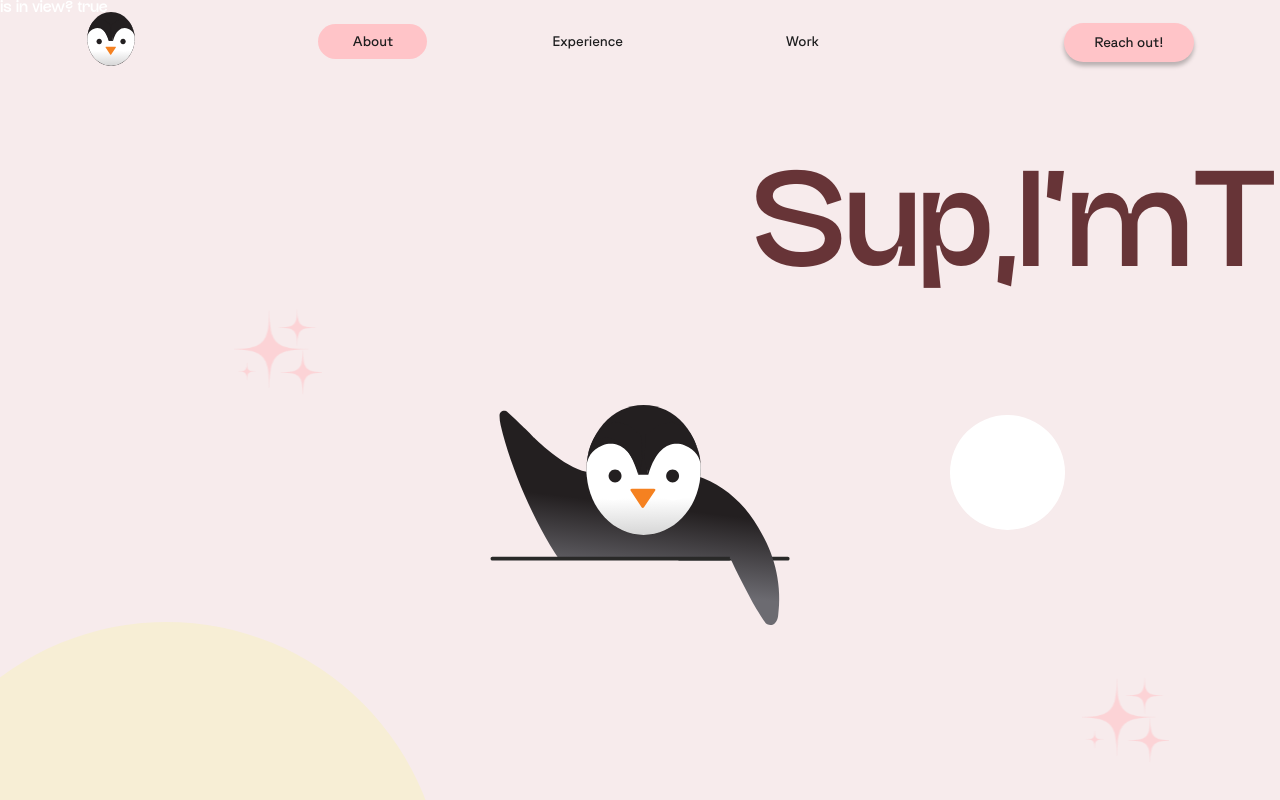
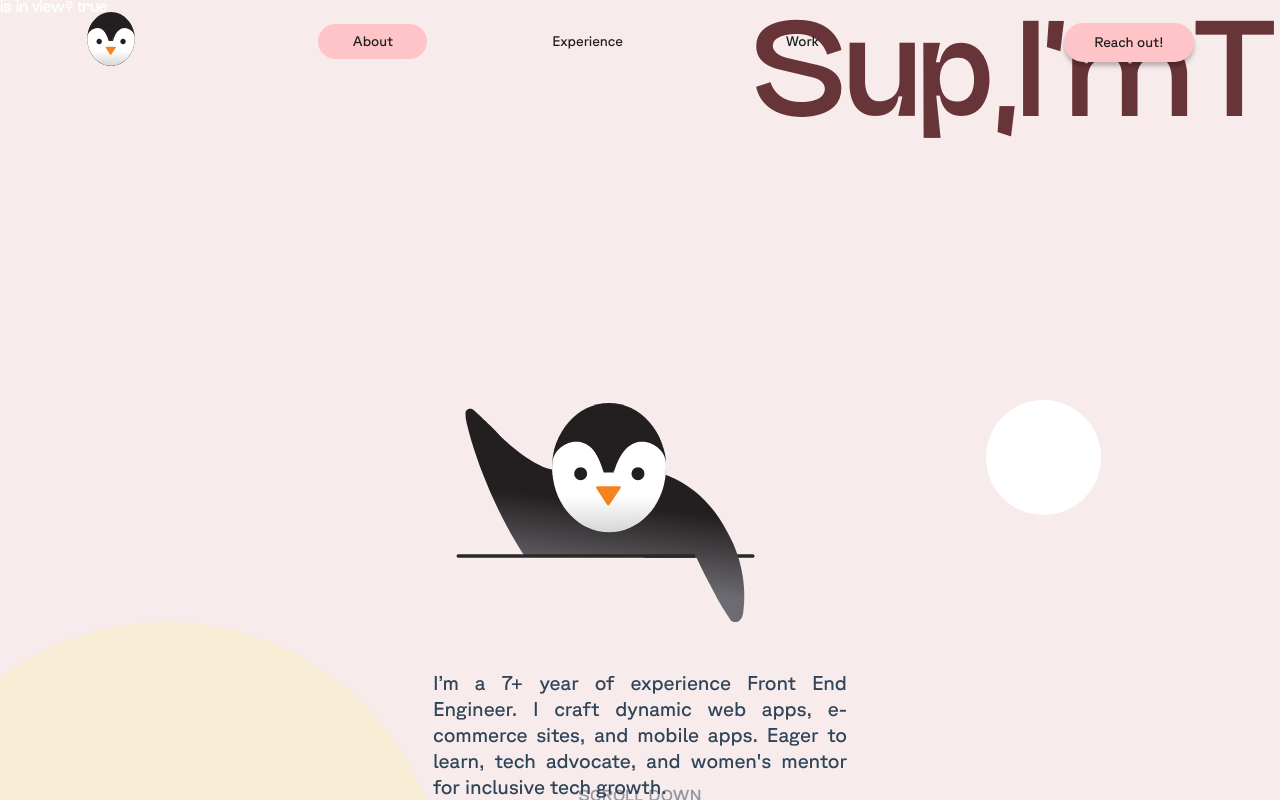
Before and after one commit to tatellog/next-vercel, a Next.js app: page /about in a window 1280 px wide. Shown: the top 800 px of the page. Built offline with nearby package versions, Linux system fonts and the light colour scheme; a web font is replaced by a local one.

Commit message:
Add useTransform to body component

```diff
--- /dev/null
+++ b/src/components/atoms/Illustration/body.tsx
@@ -0,0 +1,44 @@
+import { useEffect } from 'react'
+import { motion, useMotionValue, useTransform } from 'framer-motion'
+import styled from 'styled-components'
+
+const ImageContainer = styled(motion.img)`
+  position: fixed;
+  width: 18.71894rem;
+  height: 14.08725rem;
+
+  right: 41%;
+  transform: translate(50%, -50%);
+`
+
+const BodyFigure = () => {
+  const scrollY = useMotionValue(0)
+  const translateY = useTransform(scrollY, [0, 300], [80, -245])
+  const scale = useTransform(scrollY, [0, 400], [1, 0.67])
+
+  useEffect(() => {
+    const updateScrollY = () => {
+      scrollY.set(window.scrollY * 0.6)
+    }
+
+    window.addEventListener('scroll', updateScrollY)
+    return () => {
+      window.removeEventListener('scroll', updateScrollY)
+    }
+  }, [])
+
+  return (
+    <ImageContainer
+      src="/images/svg/big-logo.svg"
+      alt=""
+      style={{
+        x: 0,
+        y: translateY,
+        scale,
+        translateZ: 0,
+      }}
+    />
+  )
+}
+
+export default BodyFigure
--- /dev/null
+++ b/src/components/molecules/CircleAnimation/index.tsx
@@ -0,0 +1,37 @@
+import { useEffect } from 'react'
+import { useMotionValue, useTransform } from 'framer-motion'
+
+import { CircleContainer } from './styles'
+
+const CircleAnimated = () => {
+  const scrollY = useMotionValue(0)
+  const x = useTransform(scrollY, [0, 400], [0, -510])
+  const y = useTransform(scrollY, [0, 400], [0, -280])
+  const scale = useTransform(scrollY, [0, 400], [1, 2])
+  const opacity = useTransform(scrollY, [0, 400], [1, 0.7])
+
+  useEffect(() => {
+    const updateScrollY = () => {
+      scrollY.set(window.scrollY)
+    }
+
+    window.addEventListener('scroll', updateScrollY)
+    return () => {
+      window.removeEventListener('scroll', updateScrollY)
+    }
+  }, [])
+
+  return (
+    <CircleContainer
+      style={{
+        x,
+        y,
+        scale,
+        translateZ: 0,
+        opacity,
+      }}
+    />
+  )
+}
+
+export default CircleAnimated
--- /dev/null
+++ b/src/components/molecules/CircleAnimation/styles.ts
@@ -0,0 +1,12 @@
+import { motion } from 'framer-motion'
+import styled from 'styled-components'
+
+export const CircleContainer = styled(motion.div)`
+  position: fixed;
+  top: 50%;
+  left: 77%;
+  width: 7.1875rem;
+  height: 7.1875rem;
+  border-radius: 34.6875rem;
+  background: #fff;
+`
--- /dev/null
+++ b/src/components/molecules/Item/styles.ts
@@ -0,0 +1,44 @@
+import styled from 'styled-components'
+
+export const SectionContainer = styled.section`
+  height: 100vh;
+  display: flex;
+  justify-content: center;
+  align-items: center;
+  & div {
+    width: 200px;
+    height: 300px;
+    border: 2px dotted red;
+    position: relative;
+
+    & .progress {
+      & svg {
+        transform: translateX(-100px) rotate(-90deg);
+        & .bg {
+          stroke: var(--accent);
+          opacity: 0.2;
+        }
+        & circle {
+          stroke-dashoffset: 0;
+          stroke-width: 5%;
+          fill: none;
+        }
+        & .indicator {
+          stroke: red;
+        }
+      }
+    }
+
+    & .progress {
+      stroke: red;
+    }
+    & .progress {
+      position: sticky;
+      top: 0;
+      width: 80px;
+      height: 80px;
+      margin: 0;
+      padding: 0;
+    }
+  }
+`
--- a/src/components/molecules/ParallaxScroll/index.tsx
+++ b/src/components/molecules/ParallaxScroll/index.tsx
@@ -3,60 +3,39 @@ import { useInView } from 'react-intersection-observer'
 import { motion, useScroll, useTransform } from 'framer-motion'
 
 import AboutHeading from '../AboutHeading'
+import CircleAnimation from '../CircleAnimation'
 
 import {
   CircleHight,
   CircleMedium,
-  CircleSmall,
   Divider,
   ParallaxContainer,
-  ShapesContainer,
   TextContainer,
   TextDescription,
   TitleHint,
 } from './styles'
 
-import Illustration from '@/components/atoms/Circle/Ilustration'
+import BodyFigure from '@/components/atoms/Illustration/body'
 
 const Parallax = () => {
   const { scrollY } = useScroll()
-  const y1 = useTransform(scrollY, [300, 200], [130, 120])
-  const y2 = useTransform(scrollY, [0, 100], [-250, 240])
-  const x2 = useTransform(scrollY, [100, 0], [-150, 400])
-  const scaleShapesContainer = useTransform(scrollY, [0, 100], [1, 0.65])
-  const scaleCircleSmall = useTransform(scrollY, [0, 100], [1, 2.8])
-  const translateYCircleSmall = useTransform(scrollY, [0, 100], [-100, -100])
-  const translateXCircleSmall = useTransform(scrollY, [0, 100], [200, -170])
-
   const [ref, inView] = useInView({
     threshold: 0.5,
     triggerOnce: false,
   })
 
+  const y2 = useTransform(scrollY, [0, 100], [-250, 240])
+  const x2 = useTransform(scrollY, [100, 0], [-150, 400])
+
   const variants = {
     visible: { opacity: 1, scale: 1, y: 0 },
-    hidden: {
-      opacity: 0,
-      scale: 0.65,
-      y: 50,
-    },
+    hidden: { opacity: 0, scale: 0.65, y: 50 },
   }
 
   return (
     <ParallaxContainer>
-      <ShapesContainer
-        className="shape"
-        style={{ y: y1, x: 0, scale: scaleShapesContainer }}
-      >
-        <Illustration />
-        <CircleSmall
-          style={{
-            y: translateYCircleSmall,
-            x: translateXCircleSmall,
-            scale: scaleCircleSmall,
-          }}
-        />
-      </ShapesContainer>
+      <CircleAnimation />
+      <BodyFigure />
       <motion.div className="heading-container" style={{ y: y2, x: x2 }}>
         <AboutHeading />
       </motion.div>
@@ -67,7 +46,6 @@ const Parallax = () => {
       </div>
       <CircleHight />
       <CircleMedium />
-
       <TextContainer
         animate={inView ? 'visible' : 'hidden'}
         variants={variants}
@@ -80,7 +58,6 @@ const Parallax = () => {
           advocate, and women&apos;s mentor for inclusive tech growth.
         </TextDescription>
       </TextContainer>
-
       <TitleHint id="scroll-message" className="animate-down">
         Scroll down
       </TitleHint>
```
Also changed, not shown: src/components/molecules/Item/index.tsx (added, +33 -0 lines), src/components/atoms/Illustration/index.tsx (renamed from src/components/atoms/Circle/Ilustration/index.tsx), src/components/atoms/Illustration/styles.ts (renamed from src/components/atoms/Circle/Ilustration/styles.ts).
